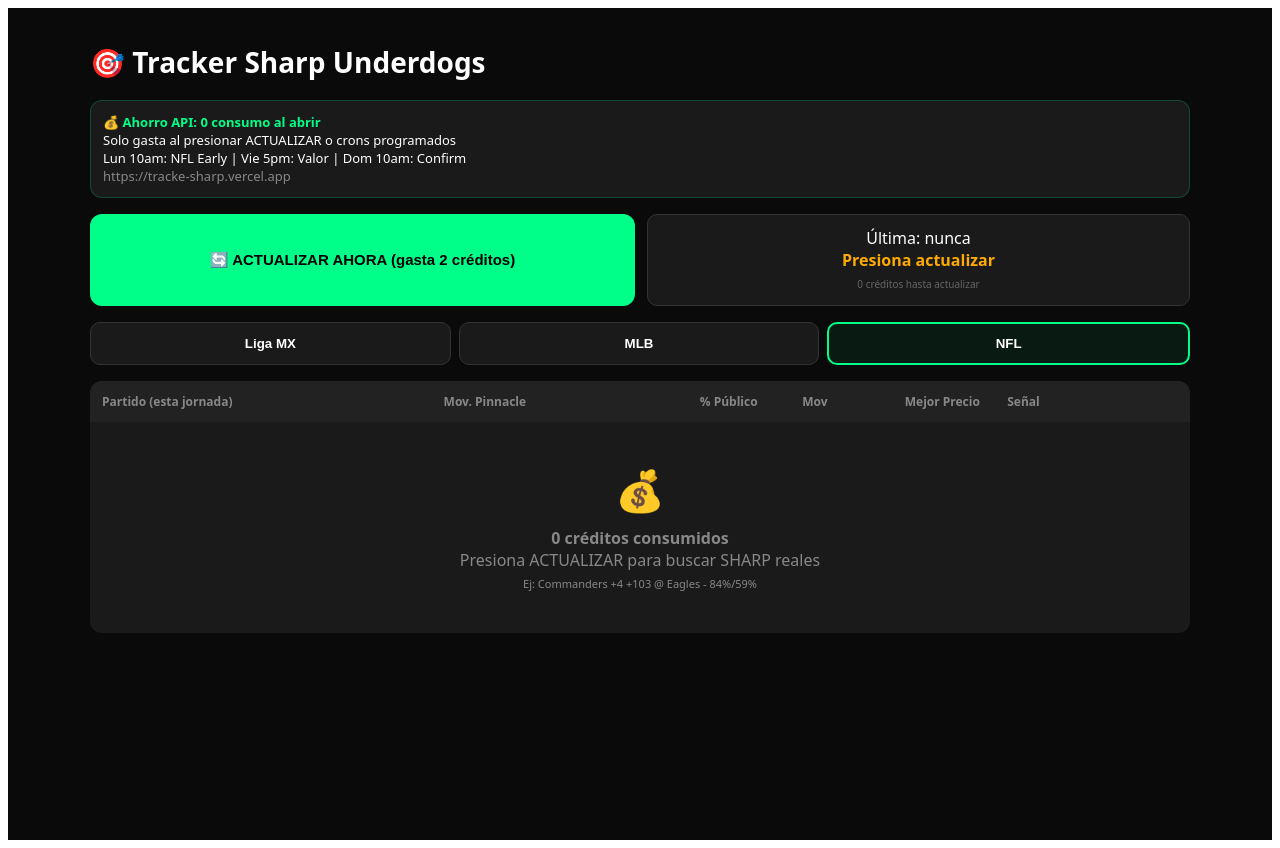
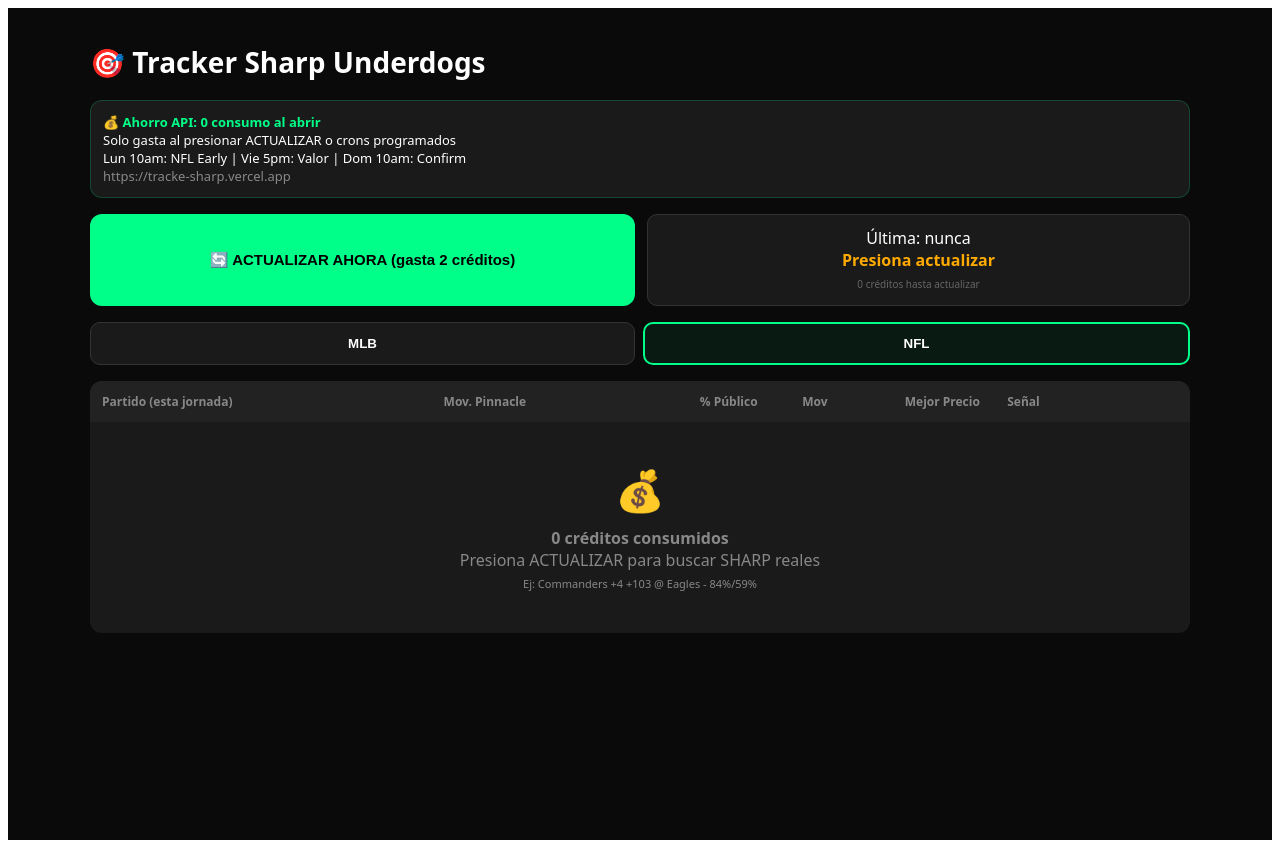
Before and after one commit to alexglexxx/tracke-sharp, a Next.js app: page / in a window 1280 px wide. Built offline with nearby package versions, Linux system fonts and the light colour scheme.

Commit message:
Remove Liga MX from realData state and logic
Removed 'Liga MX' from state management and data fetching logic.

```diff
--- a/pages/index.js
+++ b/pages/index.js
@@ -6,7 +6,7 @@ export default function Tracker() {
   const [lastUpdate, setLastUpdate] = useState('')
   const [updating, setUpdating] = useState(false)
   const [justUpdated, setJustUpdated] = useState(false)
-  const [realData, setRealData] = useState({ 'Liga MX': [], 'MLB': [], 'NFL': [] })
+  const [realData, setRealData] = useState({ 'MLB': [], 'NFL': [] })
   const [loading, setLoading] = useState(false)
   const [hasLoaded, setHasLoaded] = useState(false)
 
@@ -19,10 +19,10 @@ export default function Tracker() {
       const res = await fetch('/api/check-sharp-mlb')
       const j = await res.json()
       const alerts = j.alerts || []
-      const mapped = { 'Liga MX': [], 'MLB': [], 'NFL': [] }
+      const mapped = { 'MLB': [], 'NFL': [] }
       alerts.forEach(a => {
         const league = a.league || 'MLB'
-        const key = league === 'MLB'? 'MLB' : league === 'NFL'? 'NFL' : 'Liga MX'
+        const key = league === 'MLB'? 'MLB' : 'NFL'
         let tipo = 'VALOR VIE'
         if (key === 'NFL') {
           const pt = Math.abs(a.point || 0)
@@ -54,12 +54,14 @@ export default function Tracker() {
   }
 
   useEffect(() => {
-    // 0 consumo al abrir - solo cache local
     const cached = localStorage.getItem('sharp_cache')
     const cachedTime = localStorage.getItem('sharp_lastUpdate')
     if (cached) {
       try {
-        setRealData(JSON.parse(cached))
+        // Migración: si el cache viejo tenía Liga MX, lo limpiamos
+        const parsed = JSON.parse(cached)
+        if (parsed['Liga MX']) delete parsed['Liga MX']
+        setRealData(parsed)
         setLastUpdate(cachedTime || '')
         setHasLoaded(true)
       } catch(e){}
@@ -95,7 +97,7 @@ export default function Tracker() {
         </div>
 
         <div style={{ display: 'flex', gap: 8, marginBottom: 16 }}>
-          {['Liga MX', 'MLB', 'NFL'].map(t => (
+          {['MLB', 'NFL'].map(t => (
             <button key={t} onClick={() => setTab(t)} style={{ flex: 1, padding: 12, borderRadius: 10, border: tab === t? '2px solid #00ff88' : '1px solid #333', background: tab === t? '#00ff8811' : '#1a1a1a', color: 'white', fontWeight: 700 }}>{t}</button>
           ))}
         </div>
```
